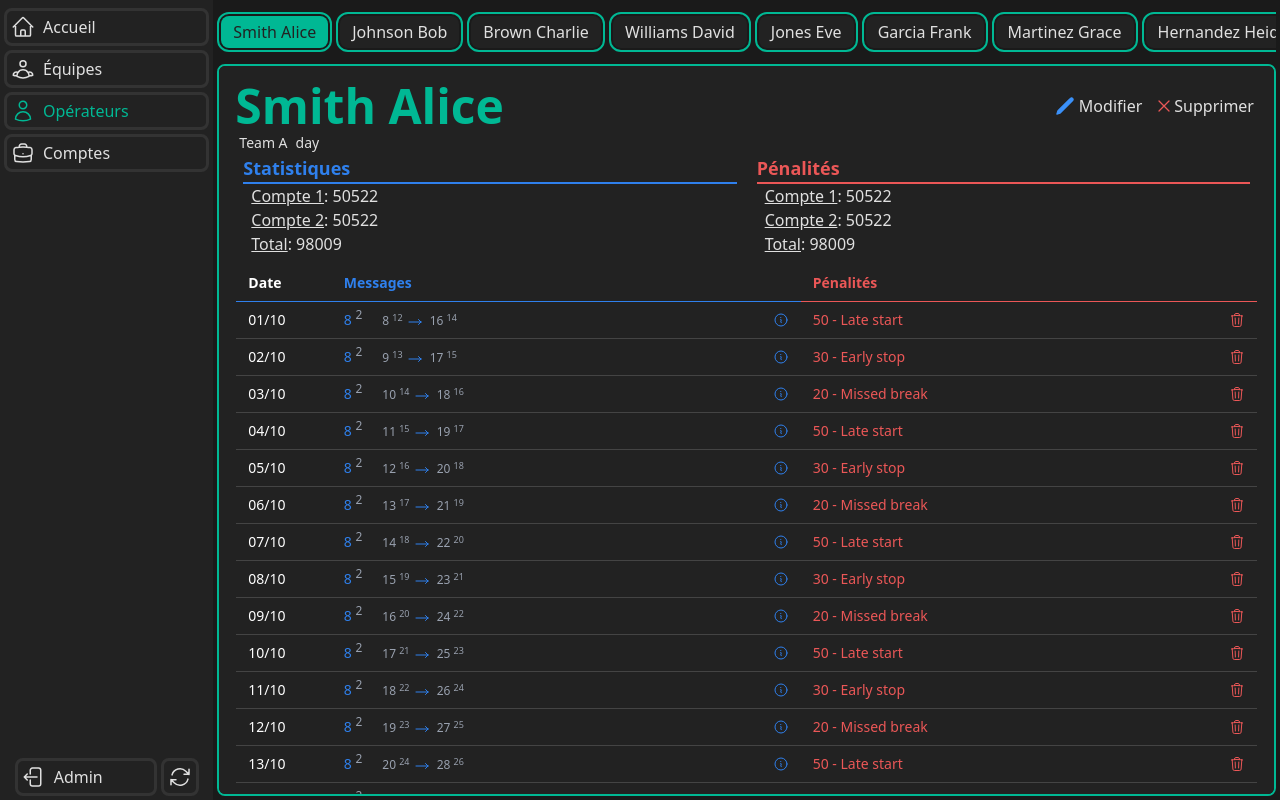
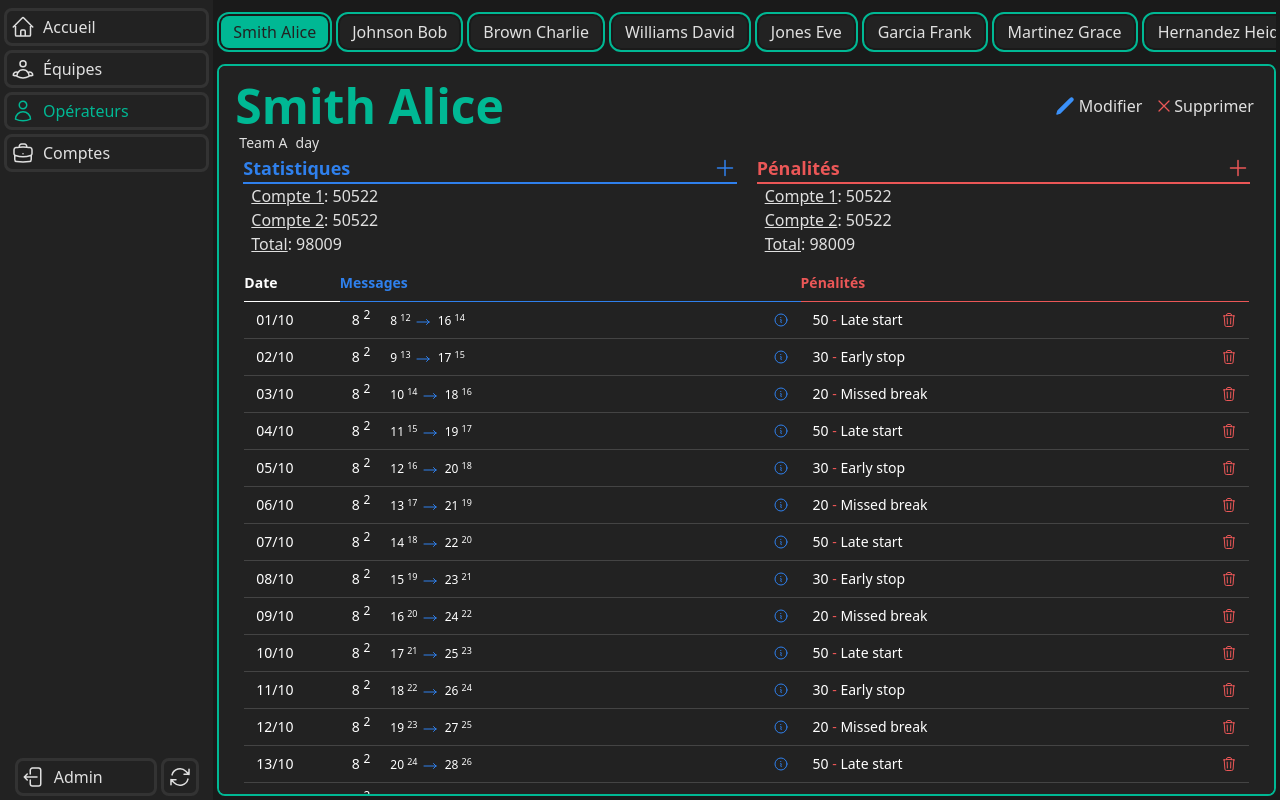
Before and after one commit to wallcreation/OPS-Front, a Vue app: page /admin/operators in a window 1280 px wide. Built offline with nearby package versions, Linux system fonts and the light colour scheme.

Commit message:
refactor: enhance layout and styling for OperatorInfo and AdminOperatorView components

```diff
--- a/src/components/OperatorInfo.vue
+++ b/src/components/OperatorInfo.vue
@@ -42,7 +42,7 @@ function getPenaltyReason(date) {
   <div class="p-2 rounded">
     <div class="">
       <div class="w-full flex items-center justify-between">
-        <h1 class="text-5xl font-bold text-[#00B894]">{{ operator.lname }} {{ operator.fname }}</h1>
+        <h1 class="text-5xl font-bold text-[#00B894]"><span class="hidden md:inline">{{ operator.lname }}</span> {{ operator.fname }}</h1>
         <div class="flex gap-1">
           <button
             class="flex items-center justify-center p-1 hover:border-b-2 hover:border-[#3B91F9]"
@@ -85,30 +85,60 @@ function getPenaltyReason(date) {
     </div>
     <div class="grid grid-cols-1 md:grid-cols-2 gap-1">
       <div class="mx-2">
-        <p class="text-lg font-semibold text-[#2F80ED] border-b-2 border-[#2F80ED]">Statistiques</p>
+        <div
+          class="flex items-center justify-between text-lg font-semibold text-[#2F80ED] border-b-2 border-[#2F80ED]"
+        >
+          <p>Statistiques</p>
+          <button>
+            <svg
+              xmlns="http://www.w3.org/2000/svg"
+              fill="none"
+              viewBox="0 0 24 24"
+              stroke-width="1.5"
+              stroke="currentColor"
+              class="size-6"
+            >
+              <path stroke-linecap="round" stroke-linejoin="round" d="M12 4.5v15m7.5-7.5h-15" />
+            </svg>
+          </button>
+        </div>
         <p><span class="ml-2 underline">Compte 1</span>: 50522</p>
         <p><span class="ml-2 underline">Compte 2</span>: 50522</p>
         <p><span class="ml-2 underline">Total</span>: 98009</p>
       </div>
       <div class="mx-2">
-        <p class="text-lg font-semibold text-[#EB5757] border-b-2 border-[#EB5757]">Pénalités</p>
+        <div class="flex items-center justify-between text-lg font-semibold text-[#EB5757] border-b-2 border-[#EB5757]">
+          <p>Pénalités</p>
+          <button>
+            <svg
+              xmlns="http://www.w3.org/2000/svg"
+              fill="none"
+              viewBox="0 0 24 24"
+              stroke-width="1.5"
+              stroke="currentColor"
+              class="size-6"
+            >
+              <path stroke-linecap="round" stroke-linejoin="round" d="M12 4.5v15m7.5-7.5h-15" />
+            </svg>
+          </button>
+        </div>
         <p><span class="ml-2 underline">Compte 1</span>: 50522</p>
         <p><span class="ml-2 underline">Compte 2</span>: 50522</p>
         <p><span class="ml-2 underline">Total</span>: 98009</p>
       </div>
     </div>
     <!--Stat table-->
-    <div class="mt-2">
+    <div class="mt-2 mx-2">
       <table
         class="w-full table-auto border border-[#2F80ED] text-sm text-white rounded-lg overflow-hidden"
       >
         <thead class="">
           <tr>
-            <th class="px-3 py-2 border-b border-[#2F80ED] text-left font-semibold w-24">Date</th>
-            <th class="px-3 py-2 border-b border-[#2F80ED] text-left font-semibold text-[#2F80ED]">
+            <th class=" py-2 border-b text-left font-semibold w-24">Date</th>
+            <th class=" py-2 border-b border-[#2F80ED] text-left font-semibold text-[#2F80ED]">
               Messages
             </th>
-            <th class="px-3 py-2 border-b border-[#EB5757] text-left font-semibold text-[#EB5757]">
+            <th class=" py-2 border-b border-[#EB5757] text-left font-semibold text-[#EB5757]">
               Pénalités
             </th>
           </tr>
@@ -125,14 +155,14 @@ function getPenaltyReason(date) {
             </td>
 
             <!-- MESSAGES + icône suppression -->
-            <td class="px-3 py-2 text-[#2F80ED]">
+            <td class="px-3 py-2">
               <div class="flex justify-between items-center w-full">
                 <div>
                   <p class="inline me-5">
                     {{ stat.total }}
-                    <sup class="text-xs text-gray-400">{{ stat.stop_total }}</sup>
+                    <sup class="text-xs">{{ stat.stop_total }}</sup>
                   </p>
-                  <p class="hidden md:inline text-xs text-gray-400">
+                  <p class="hidden md:inline text-xs">
                     {{ stat.start }}
                     <sup>{{ stat.stop_start }}</sup>
                     <svg
@@ -161,7 +191,7 @@ function getPenaltyReason(date) {
                     viewBox="0 0 24 24"
                     stroke-width="1.5"
                     stroke="currentColor"
-                    class="size-4"
+                    class="size-4 text-[#2F80ED]"
                   >
                     <path
                       stroke-linecap="round"
@@ -174,13 +204,14 @@ function getPenaltyReason(date) {
             </td>
 
             <!-- PÉNALITÉS + icône suppression -->
-            <td class="px-3 py-2 text-[#EB5757]">
+            <td class="px-3 py-2">
               <div
                 class="flex justify-between items-center w-full"
                 :title="getPenaltyReason(stat.date)"
               >
                 <p class="inline">
-                  {{ getPenaltyAmount(stat.date) }} - {{ getPenaltyReason(stat.date) }}
+                  {{ getPenaltyAmount(stat.date) }} <span class="text-[#EB5757]">-</span>
+                  {{ getPenaltyReason(stat.date) }}
                 </p>
                 <button class="ml-3">
                   <!-- suppression pénalité -->
--- a/src/views/AdminOperatorView.vue
+++ b/src/views/AdminOperatorView.vue
@@ -3,37 +3,316 @@ import OperatorInfo from '@/components/OperatorInfo.vue'
 import { ref } from 'vue'
 // stat, date, start:int, end:int, total:int, stop_start:int, stop_end:int, stop_total:int
 const stats = ref([
-    { id: 1, date: '2023-10-01', start: 8, end: 16, total: 8, stop_start: 12, stop_end: 14, stop_total: 2 },
-    { id: 2, date: '2023-10-02', start: 9, end: 17, total: 8, stop_start: 13, stop_end: 15, stop_total: 2 },
-    { id: 3, date: '2023-10-03', start: 10, end: 18, total: 8, stop_start: 14, stop_end: 16, stop_total: 2 },
-    { id: 4, date: '2023-10-04', start: 11, end: 19, total: 8, stop_start: 15, stop_end: 17, stop_total: 2 },
-    { id: 5, date: '2023-10-05', start: 12, end: 20, total: 8, stop_start: 16, stop_end: 18, stop_total: 2 },
-    { id: 6, date: '2023-10-06', start: 13, end: 21, total: 8, stop_start: 17, stop_end: 19, stop_total: 2 },
-    { id: 7, date: '2023-10-07', start: 14, end: 22, total: 8, stop_start: 18, stop_end: 20, stop_total: 2 },
-    { id: 8, date: '2023-10-08', start: 15, end: 23, total: 8, stop_start: 19, stop_end: 21, stop_total: 2 },
-    { id: 9, date: '2023-10-09', start: 16, end: 24, total: 8, stop_start: 20, stop_end: 22, stop_total: 2 },
-    { id: 10, date: '2023-10-10', start: 17, end: 25, total: 8, stop_start: 21, stop_end: 23, stop_total: 2 },
-    { id: 11, date: '2023-10-11', start: 18, end: 26, total: 8, stop_start: 22, stop_end: 24, stop_total: 2 },
-    { id: 12, date: '2023-10-12', start: 19, end: 27, total: 8, stop_start: 23, stop_end: 25, stop_total: 2 },
-    { id: 13, date: '2023-10-13', start: 20, end: 28, total: 8, stop_start: 24, stop_end: 26, stop_total: 2 },
-    { id: 14, date: '2023-10-14', start: 21, end: 29, total: 8, stop_start: 25, stop_end: 27, stop_total: 2 },
-    { id: 15, date: '2023-10-15', start: 22, end: 30, total: 8, stop_start: 26, stop_end: 28, stop_total: 2 },
-    { id: 16, date: '2023-10-16', start: 23, end: 31, total: 8, stop_start: 27, stop_end: 29, stop_total: 2 },
-    { id: 17, date: '2023-10-17', start: 24, end: 1, total: 8, stop_start: 28, stop_end: 30, stop_total: 2 },
-    { id: 18, date: '2023-10-18', start: 25, end: 2, total: 8, stop_start: 29, stop_end: 31, stop_total: 2 },
-    { id: 19, date: '2023-10-19', start: 26, end: 3, total: 8, stop_start: 30, stop_end: 1, stop_total: 2 },
-    { id: 20, date: '2023-10-20', start: 27, end: 4, total: 8, stop_start: 31, stop_end: 2, stop_total: 2 },
-    { id: 21, date: '2023-10-21', start: 28, end: 5, total: 8, stop_start: 1, stop_end: 3, stop_total: 2 },
-    { id: 22, date: '2023-10-22', start: 29, end: 6, total: 8, stop_start: 2, stop_end: 4, stop_total: 2 },
-    { id: 23, date: '2023-10-23', start: 30, end: 7, total: 8, stop_start: 3, stop_end: 5, stop_total: 2 },
-    { id: 24, date: '2023-10-24', start: 31, end: 8, total: 8, stop_start: 4, stop_end: 6, stop_total: 2 },
-    { id: 25, date: '2023-10-25', start: 1, end: 9, total: 8, stop_start: 5, stop_end: 7, stop_total: 2 },
-    { id: 26, date: '2023-10-26', start: 2, end: 10, total: 8, stop_start: 6, stop_end: 8, stop_total: 2 },
-    { id: 27, date: '2023-10-27', start: 3, end: 11, total: 8, stop_start: 7, stop_end: 9, stop_total: 2 },
-    { id: 28, date: '2023-10-28', start: 4, end: 12, total: 8, stop_start: 8, stop_end: 10, stop_total: 2 },
-    { id: 29, date: '2023-10-29', start: 5, end: 13, total: 8, stop_start: 9, stop_end: 11, stop_total: 2 },
-    { id: 30, date: '2023-10-30', start: 6, end: 14, total: 8, stop_start: 10, stop_end: 12, stop_total: 2 },
-    { id: 31, date: '2023-10-31', start: 7, end: 15, total: 8, stop_start: 11, stop_end: 13, stop_total: 2 },
+  {
+    id: 1,
+    date: '2023-10-01',
+    start: 8,
+    end: 16,
+    total: 8,
+    stop_start: 12,
+    stop_end: 14,
+    stop_total: 2,
+  },
+  {
+    id: 2,
+    date: '2023-10-02',
+    start: 9,
+    end: 17,
+    total: 8,
+    stop_start: 13,
+    stop_end: 15,
+    stop_total: 2,
+  },
+  {
+    id: 3,
+    date: '2023-10-03',
+    start: 10,
+    end: 18,
+    total: 8,
+    stop_start: 14,
+    stop_end: 16,
+    stop_total: 2,
+  },
+  {
+    id: 4,
+    date: '2023-10-04',
+    start: 11,
+    end: 19,
+    total: 8,
+    stop_start: 15,
+    stop_end: 17,
+    stop_total: 2,
+  },
+  {
+    id: 5,
+    date: '2023-10-05',
+    start: 12,
+    end: 20,
+    total: 8,
+    stop_start: 16,
+    stop_end: 18,
+    stop_total: 2,
+  },
+  {
+    id: 6,
+    date: '2023-10-06',
+    start: 13,
+    end: 21,
+    total: 8,
+    stop_start: 17,
+    stop_end: 19,
+    stop_total: 2,
+  },
+  {
+    id: 7,
+    date: '2023-10-07',
+    start: 14,
+    end: 22,
+    total: 8,
+    stop_start: 18,
+    stop_end: 20,
+    stop_total: 2,
+  },
+  {
+    id: 8,
+    date: '2023-10-08',
+    start: 15,
+    end: 23,
+    total: 8,
+    stop_start: 19,
+    stop_end: 21,
+    stop_total: 2,
+  },
+  {
+    id: 9,
+    date: '2023-10-09',
+    start: 16,
+    end: 24,
+    total: 8,
+    stop_start: 20,
+    stop_end: 22,
+    stop_total: 2,
+  },
+  {
+    id: 10,
+    date: '2023-10-10',
+    start: 17,
+    end: 25,
+    total: 8,
+    stop_start: 21,
+    stop_end: 23,
+    stop_total: 2,
+  },
+  {
+    id: 11,
+    date: '2023-10-11',
+    start: 18,
+    end: 26,
+    total: 8,
+    stop_start: 22,
+    stop_end: 24,
+    stop_total: 2,
+  },
+  {
+    id: 12,
+    date: '2023-10-12',
+    start: 19,
+    end: 27,
+    total: 8,
+    stop_start: 23,
+    stop_end: 25,
+    stop_total: 2,
+  },
+  {
+    id: 13,
+    date: '2023-10-13',
+    start: 20,
+    end: 28,
+    total: 8,
+    stop_start: 24,
+    stop_end: 26,
+    stop_total: 2,
+  },
+  {
+    id: 14,
+    date: '2023-10-14',
+    start: 21,
+    end: 29,
+    total: 8,
+    stop_start: 25,
+    stop_end: 27,
+    stop_total: 2,
+  },
+  {
+    id: 15,
+    date: '2023-10-15',
+    start: 22,
+    end: 30,
+    total: 8,
+    stop_start: 26,
+    stop_end: 28,
+    stop_total: 2,
+  },
+  {
+    id: 16,
+    date: '2023-10-16',
+    start: 23,
+    end: 31,
+    total: 8,
+    stop_start: 27,
+    stop_end: 29,
+    stop_total: 2,
+  },
+  {
+    id: 17,
+    date: '2023-10-17',
+    start: 24,
+    end: 1,
+    total: 8,
+    stop_start: 28,
+    stop_end: 30,
+    stop_total: 2,
+  },
+  {
+    id: 18,
+    date: '2023-10-18',
+    start: 25,
+    end: 2,
+    total: 8,
+    stop_start: 29,
+    stop_end: 31,
+    stop_total: 2,
+  },
+  {
+    id: 19,
+    date: '2023-10-19',
+    start: 26,
+    end: 3,
+    total: 8,
+    stop_start: 30,
+    stop_end: 1,
+    stop_total: 2,
+  },
+  {
+    id: 20,
+    date: '2023-10-20',
+    start: 27,
+    end: 4,
+    total: 8,
+    stop_start: 31,
+    stop_end: 2,
+    stop_total: 2,
+  },
+  {
+    id: 21,
+    date: '2023-10-21',
+    start: 28,
+    end: 5,
+    total: 8,
+    stop_start: 1,
+    stop_end: 3,
+    stop_total: 2,
+  },
+  {
+    id: 22,
+    date: '2023-10-22',
+    start: 29,
+    end: 6,
+    total: 8,
+    stop_start: 2,
+    stop_end: 4,
+    stop_total: 2,
+  },
+  {
+    id: 23,
+    date: '2023-10-23',
+    start: 30,
+    end: 7,
+    total: 8,
+    stop_start: 3,
+    stop_end: 5,
+    stop_total: 2,
+  },
+  {
+    id: 24,
+    date: '2023-10-24',
+    start: 31,
+    end: 8,
+    total: 8,
+    stop_start: 4,
+    stop_end: 6,
+    stop_total: 2,
+  },
+  {
+    id: 25,
+    date: '2023-10-25',
+    start: 1,
+    end: 9,
+    total: 8,
+    stop_start: 5,
+    stop_end: 7,
+    stop_total: 2,
+  },
+  {
+    id: 26,
+    date: '2023-10-26',
+    start: 2,
+    end: 10,
+    total: 8,
+    stop_start: 6,
+    stop_end: 8,
+    stop_total: 2,
+  },
+  {
+    id: 27,
+    date: '2023-10-27',
+    start: 3,
+    end: 11,
+    total: 8,
+    stop_start: 7,
+    stop_end: 9,
+    stop_total: 2,
+  },
+  {
+    id: 28,
+    date: '2023-10-28',
+    start: 4,
+    end: 12,
+    total: 8,
+    stop_start: 8,
+    stop_end: 10,
+    stop_total: 2,
+  },
+  {
+    id: 29,
+    date: '2023-10-29',
+    start: 5,
+    end: 13,
+    total: 8,
+    stop_start: 9,
+    stop_end: 11,
+    stop_total: 2,
+  },
+  {
+    id: 30,
+    date: '2023-10-30',
+    start: 6,
+    end: 14,
+    total: 8,
+    stop_start: 10,
+    stop_end: 12,
+    stop_total: 2,
+  },
+  {
+    id: 31,
+    date: '2023-10-31',
+    start: 7,
+    end: 15,
+    total: 8,
+    stop_start: 11,
+    stop_end: 13,
+    stop_total: 2,
+  },
 ])
 const penalty = ref([
   { id: 1, date: '2023-10-01', reason: 'Late start', amount: 50 },
@@ -93,15 +372,21 @@ function changeOperator(operator) {
         :key="operator.id"
         class="py-1 px-3 text-nowrap outline-2 outline-offset-2 outline-[#00B894] rounded-lg"
         @click="currentOperator = operator"
-        :class="[ currentOperator.id === operator.id ? 'bg-[#00B894] text-[#222222] text-bold' : 'bg-[#222222]']"
+        :class="[
+          currentOperator.id === operator.id
+            ? 'bg-[#00B894] text-[#222222] text-bold'
+            : 'bg-[#222222]',
+        ]"
       >
-        <h1>{{ operator.lname }} {{ operator.fname }}</h1>
+        <h1>
+          {{ operator.lname }} <span class="hidden md:inline">{{ operator.fname }}</span>
+        </h1>
       </div>
     </div>
     <div
       class="flex-1 bg-[#222222] border-2 border-[#00B894] rounded-lg gap-2 p-2 overflow-y-auto h-full p-1"
     >
-      <OperatorInfo :operator="currentOperator" :stats="stats" :penalty="penalty"/>
+      <OperatorInfo :operator="currentOperator" :stats="stats" :penalty="penalty" />
     </div>
   </main>
 </template>
```
Lines whose indentation alone changed are shown as unchanged.
